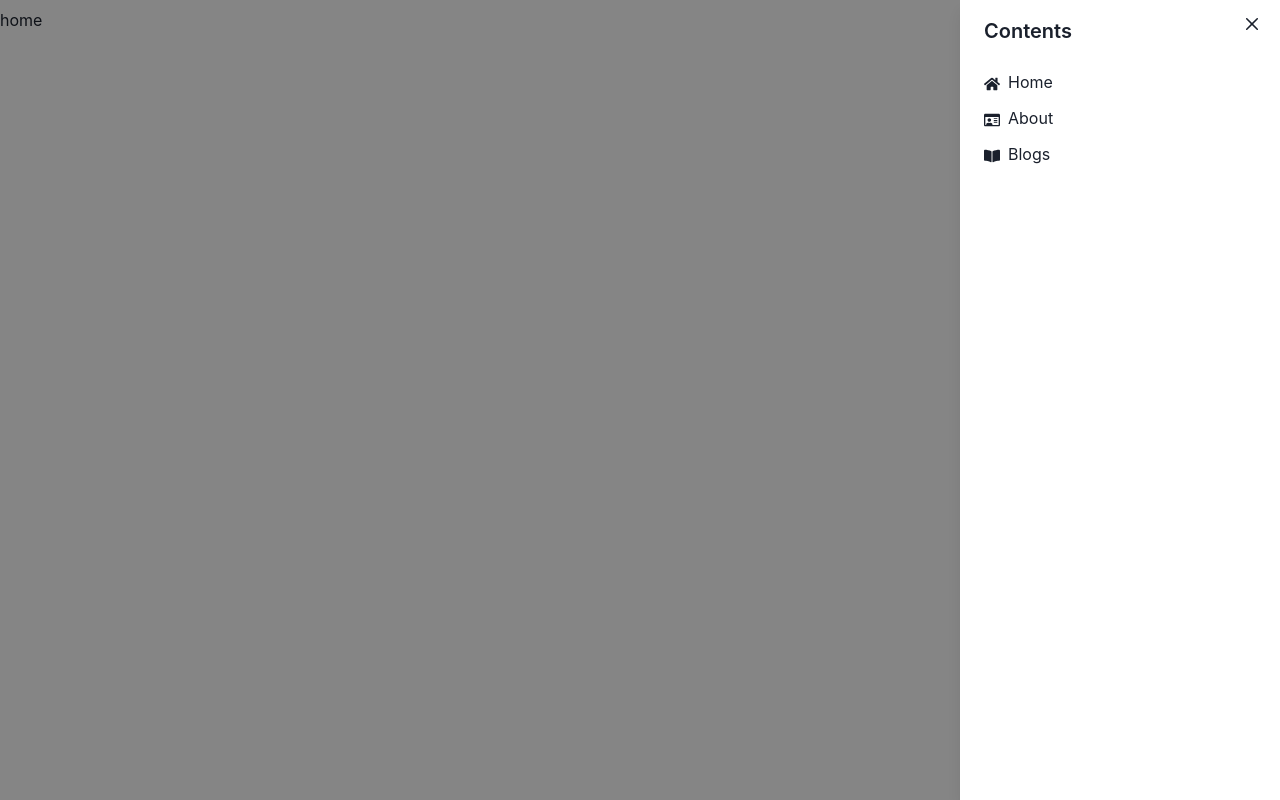
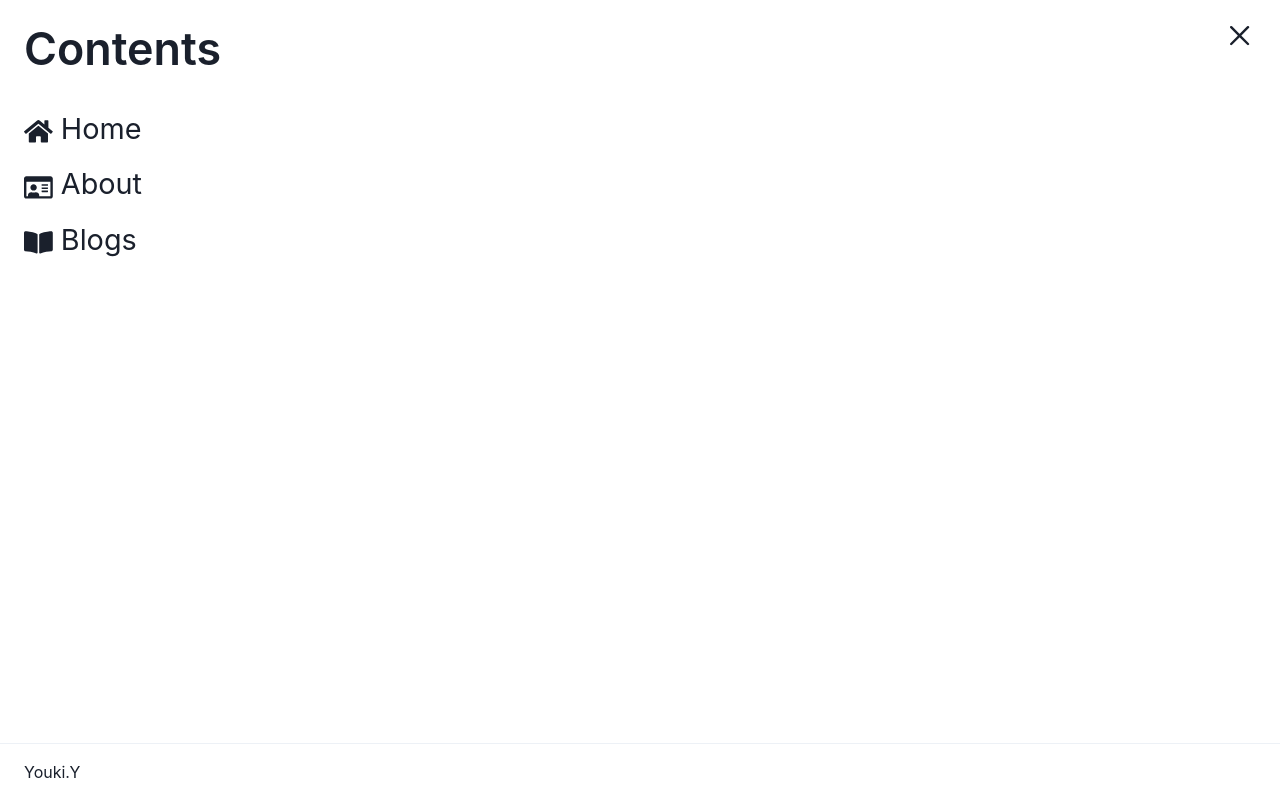
Before and after one commit to yotch0523/portfolio, a React app: page / in a window 1280 px wide. Both pictures are taken after a click on the button 1224 px from the left and 32 px from the top of the page. Built offline with nearby package versions, Linux system fonts and the light colour scheme.

Commit message:
メニューコンポーネントを追記

```diff
--- a/src/Default.tsx
+++ b/src/Default.tsx
@@ -14,6 +14,8 @@ const Default = () => {
             <chakra.div
                 maxW={[null, null, null, "1280px"]}
                 mx="auto"
+                px="20px"
+                py="12px"
             >
                 <Routes>
                     <Route path={`/`} element={<Home />} />
--- a/src/components/Menu/index.tsx
+++ b/src/components/Menu/index.tsx
@@ -21,6 +21,7 @@ import {
     ListItem,
     Spacer,
     useDisclosure,
+    Divider,
 } from '@chakra-ui/react'
 
 const Menu = () => {
@@ -45,24 +46,28 @@ const Menu = () => {
                     right="20px"
                     top="12px"
                 >
-                    <HamburgerIcon fontSize="2.4rem" />
+                    <HamburgerIcon
+                        _focus={ { boxShadow: 'none' } }
+                        fontSize="2.4rem"
+                    />
                 </Button>
             </Flex>
 
             <Drawer
                 isOpen={isOpen}
-                placement='right'
                 onClose={onClose}
+                placement="bottom"
+                size="full"
             >
                 <DrawerOverlay />
                 <DrawerContent>
-                    <DrawerCloseButton />
-                    <DrawerHeader>Contents</DrawerHeader>
+                    <DrawerCloseButton p="28px" fontSize={['2.0rem', '1.2rem', '1.2rem', '1.2rem']} />
+                    <DrawerHeader fontSize={['4.0rem', '2.8rem', '2.8rem', '2.8rem']}>Contents</DrawerHeader>
                     <DrawerBody>
                         <List spacing={3}>
                             {pages.map((page, index) => {
                                 return(
-                                    <ListItem key={`menu-item-${index}`}>
+                                    <ListItem fontSize={['2.8rem', '1.8rem', '1.8rem', '1.8rem']} key={`menu-item-${index}`}>
                                         <Link
                                             to={page.to}
                                             onClick={onClose}
@@ -75,10 +80,11 @@ const Menu = () => {
                             })}
                         </List>
                     </DrawerBody>
+                    <Divider />
+                    <DrawerFooter justifyContent="start">
+                        Youki.Y
+                    </DrawerFooter>
                 </DrawerContent>
-                <DrawerFooter>
-                    Youki YOSHIOKA
-                </DrawerFooter>
             </Drawer>
         </>
     )
```
